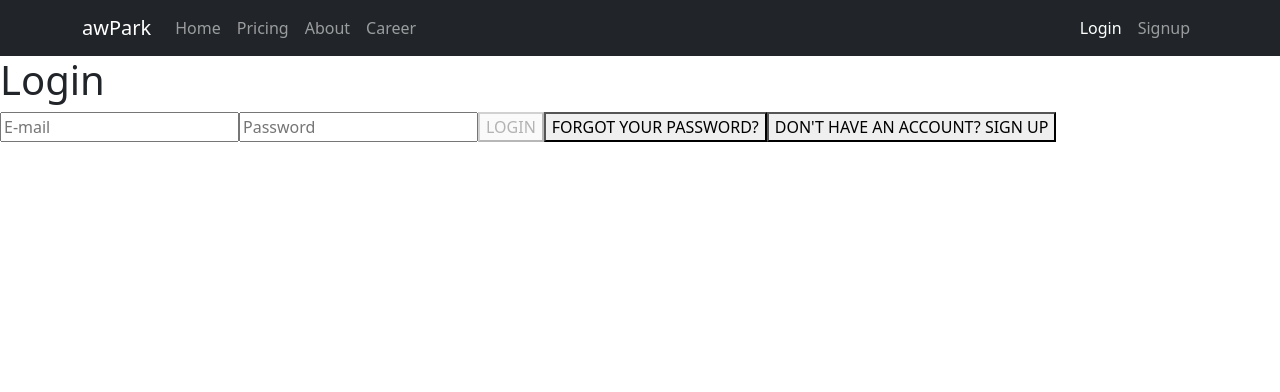
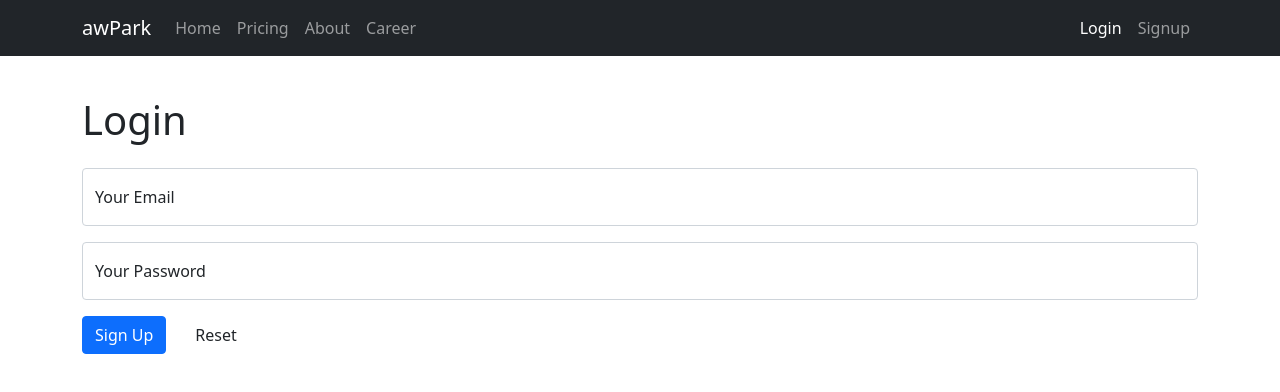
Before and after one commit to jakubszpil/freeairdrive, a React (Create React App) app: page /login in a window 1280 px wide. Shown: the top 392 px of the page. Built offline with nearby package versions, Linux system fonts and the light colour scheme.

Commit message:
Adding login/signup forms

```diff
--- a/src/app/routes/Login/Login.tsx
+++ b/src/app/routes/Login/Login.tsx
@@ -1,29 +1,12 @@
-import { useState } from 'react';
-import { useNavigate } from 'react-router-dom';
+import Section from 'app/components/Section';
+import LoginForm from './LoginForm';
 
 const Login = () => {
-  const [errorMessage, setErrorMessage] = useState('');
-  const [emailValue, setEmailValue] = useState('');
-  const [passwordValue, setPasswordValue] = useState('');
-
-  const navigation = useNavigate();
-
-  const onLogInClicked = async () => {
-    alert('LoginPage clicked');
-  };
-
   return (
-    <div>
-      <h1>Login</h1>
-      {errorMessage && <div className="fail">{errorMessage}</div>}
-      <input type="email" value={emailValue} onChange={e => setEmailValue(e.target.value)} placeholder="E-mail"></input>
-      <input type="password" value={passwordValue} onChange={e => setPasswordValue(e.target.value)} placeholder="Password"></input>
-      <button onClick={onLogInClicked} disabled={!emailValue || !passwordValue}>
-        LOGIN
-      </button>
-      <button onClick={() => navigation('/forgot-password')}>FORGOT YOUR PASSWORD?</button>
-      <button onClick={() => navigation('/signup')}>DON'T HAVE AN ACCOUNT? SIGN UP</button>
-    </div>
+    <Section className="login">
+      <h1 className="mt-3 mb-4">Login</h1>
+      <LoginForm />
+    </Section>
   );
 };
 
--- /dev/null
+++ b/src/app/routes/Login/LoginForm/LoginForm.tsx
@@ -0,0 +1,47 @@
+import { Alert, Button, FloatingLabel, Form } from 'react-bootstrap';
+import { useForm, SubmitHandler } from 'react-hook-form';
+
+type LoginFormValues = {
+  email: string;
+  password: string;
+};
+
+function LoginForm() {
+  const {
+    register,
+    handleSubmit,
+    clearErrors,
+    formState: { errors },
+  } = useForm<LoginFormValues>();
+
+  const onSubmit: SubmitHandler<LoginFormValues> = data => console.log(data);
+
+  const onReset = () => clearErrors();
+
+  return (
+    <Form onSubmit={handleSubmit(onSubmit)} onReset={onReset}>
+      <Form.Group>
+        <FloatingLabel controlId="email" label="Your Email" className="mb-3">
+          <Form.Control placeholder="Enter Your Email here" {...register('email', { required: true })} />
+        </FloatingLabel>
+        {errors.email && <Alert variant="danger">This field is required</Alert>}
+      </Form.Group>
+
+      <Form.Group>
+        <FloatingLabel controlId="password" label="Your Password" className="mb-3">
+          <Form.Control placeholder="Enter Your Email here" type="password" {...register('password', { required: true })} />
+        </FloatingLabel>
+        {errors.password && <Alert variant="danger">This field is required</Alert>}
+      </Form.Group>
+
+      <Button variant="primary" type="submit">
+        Sign Up
+      </Button>
+      <Button variant="text" type="reset" className="ms-3">
+        Reset
+      </Button>
+    </Form>
+  );
+}
+
+export default LoginForm;
--- /dev/null
+++ b/src/app/routes/Login/LoginForm/index.ts
@@ -0,0 +1,3 @@
+import LoginForm from './LoginForm';
+
+export default LoginForm;
--- a/src/app/routes/Signup/Signup.tsx
+++ b/src/app/routes/Signup/Signup.tsx
@@ -1,30 +1,13 @@
-import { useState } from 'react';
-import { useNavigate } from 'react-router-dom';
+import Section from 'app/components/Section';
+import SignupForm from './SignupForm';
 
 const Signup = () => {
-  const [errorMessage, setErrorMessage] = useState('');
-  const [emailValue, setEmailValue] = useState('');
-  const [passwordValue, setPasswordValue] = useState('');
-  const [confirmPasswordValue, setConfirmPasswordValue] = useState('');
+  return (
+    <Section className="signup">
+      <h1 className="mt-3 mb-4">Sign Up</h1>
 
-  const navigation = useNavigate();
-
-  const onSignUpClicked = async () => {
-    alert('SignUp clicked');
-  };
-
-  return (
-    <div>
-      <h1>Sign Up</h1>
-      {errorMessage && <div className="fail">{errorMessage}</div>}
-      <input type="email" value={emailValue} onChange={e => setEmailValue(e.target.value)} placeholder="E-mail"></input>
-      <input type="password" value={passwordValue} onChange={e => setPasswordValue(e.target.value)} placeholder="Password"></input>
-      <input type="password" value={confirmPasswordValue} onChange={e => setConfirmPasswordValue(e.target.value)} placeholder="Password"></input>
-      <button onClick={onSignUpClicked} disabled={!emailValue || !passwordValue || passwordValue !== confirmPasswordValue}>
-        SIGN UP
-      </button>
-      <button onClick={() => navigation('/login')}>ALREADY HAVE AN ACCOUNT? SIGN IN</button>
-    </div>
+      <SignupForm />
+    </Section>
   );
 };
 
--- /dev/null
+++ b/src/app/routes/Signup/SignupForm/SignupForm.tsx
@@ -0,0 +1,64 @@
+import { Alert, Button, FloatingLabel, Form } from 'react-bootstrap';
+import { useForm, SubmitHandler } from 'react-hook-form';
+
+type SignupFormValues = {
+  name: string;
+  surname: string;
+  email: string;
+  password: string;
+};
+
+function SignupForm() {
+  const {
+    register,
+    handleSubmit,
+    clearErrors,
+    formState: { errors },
+  } = useForm<SignupFormValues>();
+
+  const onSubmit: SubmitHandler<SignupFormValues> = data => console.log(data);
+
+  const onReset = () => clearErrors();
+
+  return (
+    <Form onSubmit={handleSubmit(onSubmit)} onReset={onReset}>
+      <Form.Group>
+        <FloatingLabel controlId="name" label="Your Name" className="mb-3">
+          <Form.Control placeholder="Enter Your Name here" {...register('name', { required: true })} />
+        </FloatingLabel>
+
+        {errors.name && <Alert variant="danger">This field is required</Alert>}
+      </Form.Group>
+
+      <Form.Group>
+        <FloatingLabel controlId="surname" label="Your Surname" className="mb-3">
+          <Form.Control placeholder="Enter Your Surnmae here" {...register('surname', { required: true })} />
+        </FloatingLabel>
+        {errors.surname && <Alert variant="danger">This field is required</Alert>}
+      </Form.Group>
+
+      <Form.Group>
+        <FloatingLabel controlId="email" label="Your Email" className="mb-3">
+          <Form.Control placeholder="Enter Your Email here" {...register('email', { required: true })} />
+        </FloatingLabel>
+        {errors.email && <Alert variant="danger">This field is required</Alert>}
+      </Form.Group>
+
+      <Form.Group>
+        <FloatingLabel controlId="password" label="Your Password" className="mb-3">
+          <Form.Control placeholder="Enter Your Email here" type="password" {...register('password', { required: true })} />
+        </FloatingLabel>
+        {errors.password && <Alert variant="danger">This field is required</Alert>}
+      </Form.Group>
+
+      <Button variant="primary" type="submit">
+        Sign Up
+      </Button>
+      <Button variant="text" type="reset" className="ms-3">
+        Reset
+      </Button>
+    </Form>
+  );
+}
+
+export default SignupForm;
--- /dev/null
+++ b/src/app/routes/Signup/SignupForm/index.ts
@@ -0,0 +1,3 @@
+import SignupForm from './SignupForm';
+
+export default SignupForm;
```
